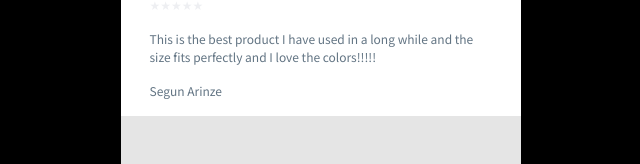
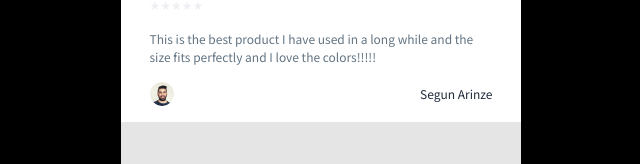
Before and after one commit to webpest/trollbasket, a React (Create React App) app: page /product-detail/1 in a window 1280 px wide. Shown: the part 466-630 px from the top of the page, without its empty margins (319-959 px from the left). Built offline with nearby package versions, Linux system fonts and the light colour scheme.

Commit message:
update pr

```diff
--- a/src/pages/Detail.js
+++ b/src/pages/Detail.js
@@ -13,6 +13,7 @@ import { addToCart, selectTotalItem } from "slices/cart";
 import { Header, Image, DetailBottomNav } from "components";
 import { formatPrice } from "utils/price-format";
 import styles from "styles/Detail.module.css";
+import avatar from "assets/images/avatar.png";
 
 const Detail = () => {
   const { id } = useParams();
@@ -72,7 +73,9 @@ const Detail = () => {
               This is the best product I have used in a long while and the size
               fits perfectly and I love the colors!!!!!
             </li>
-            <li>Segun Arinze</li>
+            <li className={styles.avatar__row}>
+              <img src={avatar} alt="Segun Arinze" /> Segun Arinze
+            </li>
           </ul>
         </div>
       </section>
--- a/src/styles/Detail.module.css
+++ b/src/styles/Detail.module.css
@@ -64,3 +64,16 @@
   font-weight: 400;
   color: var(--text-color-2);
 }
+
+.avatar__row {
+  justify-content: flex-start;
+  align-items: center;
+  color: var(--text-color-2);
+}
+
+.avatar__row img {
+  width: 24px;
+  height: 24px;
+  border-radius: 100%;
+  margin-right: 1rem;
+}
```
Also changed, not shown: src/assets/images/avatar.png (added).
